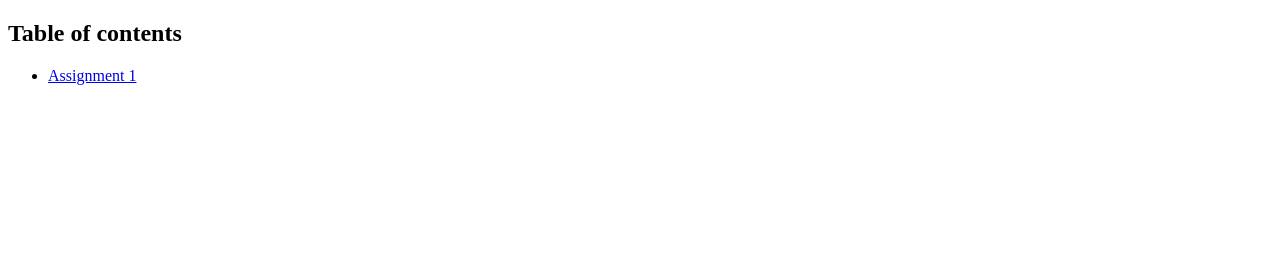
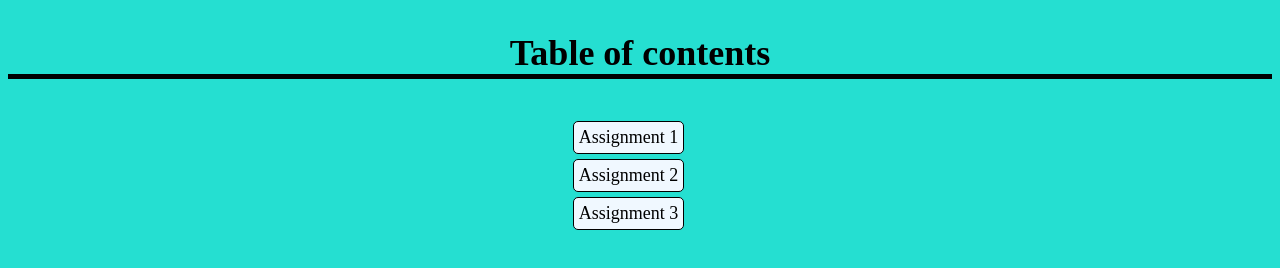
Before and after one commit to zaraaf/zaraaf.github.io, a plain HTML site: page WEB200/index.html in a window 1280 px wide. Drawn offline with Linux system fonts and the light colour scheme.

Commit message:
added css to pages as well as finished asignment1

```diff
--- a/WEB200/index.html
+++ b/WEB200/index.html
@@ -2,12 +2,17 @@
 <html lang="en">
   <head>
     <meta charset="UTF-8">
+    <meta name="viewport" content="width=device-width, initial-scale=1.0">
+    <meta name="description" content="This is the table of contents for WEB200 assignments">
+    <link rel="stylesheet" href="styles/styles.css">
     <title>2023 WEB200 Assignments</title>
   </head>
   <body>
-    <h2>Table of contents</h2>
-    <ul>
+    <h1>Table of contents</h1>
+    <ol>
       <li><a href="assignment1/index.html">Assignment 1</a></li>
-    </ul>
+      <li><a href="assignment2/index.html">Assignment 2</a></li>
+      <li><a href="assignment3/index.html">Assignment 3</a></li>
+    </ol>
   </body>
 </html>
--- /dev/null
+++ b/WEB200/styles/styles.css
@@ -0,0 +1,48 @@
+* {
+    box-sizing: border-box;
+}
+
+body {
+    display: flex;
+    flex-direction: column;
+    font-size: calc(12px + (20 - 12) * (100vw - 320px) / (1600 - 320));
+    background-color: #25DFD1;
+    /* margin: 0; */
+}
+
+h1 {
+    text-align: center;
+    color: #000;
+    border-bottom: solid thick #000;
+}
+
+ol {
+    display: flex;
+    color: #000;
+    flex-direction: column;
+    list-style: none;
+    padding-right: 5%;
+    align-items: center;
+}
+
+li {
+    border-radius: 5px;
+    border: solid thin #000;
+    background-color: aliceblue;
+    margin-bottom: 5px;
+    /* align-self: center; */
+    padding: 5px;
+}
+
+a {
+    color: #000;
+    text-decoration: none;
+}
+
+a:hover {
+    color: #6E827D;
+}
+
+a:active {
+    color: #507068;
+}
```
Also changed, not shown: WEB200/assignment1/index.html (+15 -1 lines), WEB200/assignment1/script.js (+10 -1 lines), WEB200/assignment2/index.html (added, +12 -0 lines), WEB200/assignment3/index.html (added, +12 -0 lines), index.html (+2 -0 lines), WEB200/assignment1/styles/styles.css (added), WEB200/assignment2/script.js (added), WEB200/assignment3/script.js (added).
